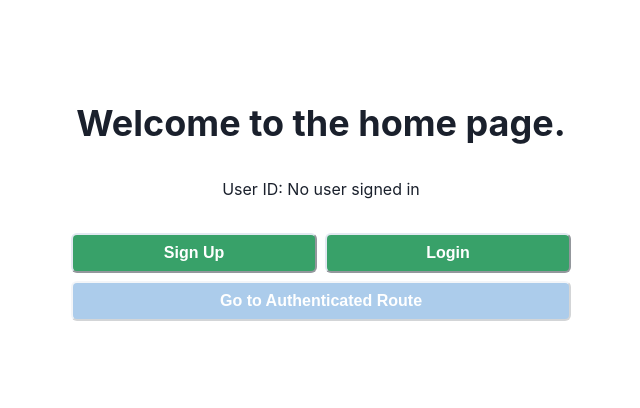
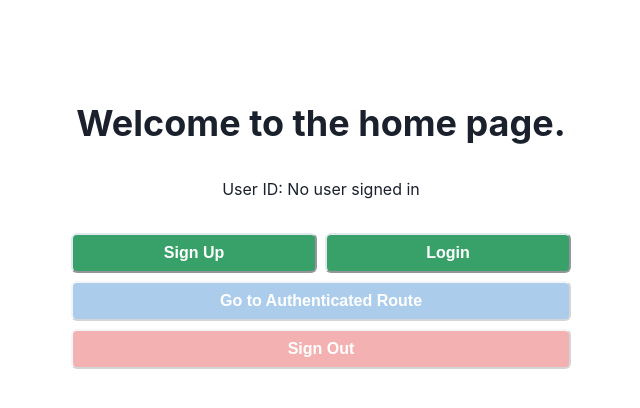
Before and after one commit to CSC4350-MW1/ScramblePass, a Next.js app in the folder scramble_password/: page / in a window 1280 px wide. Shown: the top 408 px of the page, without its empty margins (319-959 px from the left). Built offline with nearby package versions, Linux system fonts and the light colour scheme; no server answers.

Commit message:
add sign in button to home page

```diff
--- a/scramble_password/pages/index.js
+++ b/scramble_password/pages/index.js
@@ -1,4 +1,5 @@
 import { useAuth } from "./../auth";
+import { auth } from "../firebaseClient";
 import Container from "../component/Container";
 import { Flex, Box, Button, Text, Heading, Stack, Link } from "@chakra-ui/react";
 
@@ -37,6 +38,13 @@ export default function Home() {
             </Button>
           </Link>
 
+          {/* Sign Out button */}
+          <Button width={"100%"} variant="solid" colorScheme="red" isDisabled={!user}
+            onClick={async () => {
+              await auth.signOut();
+              window.location.href = "/";
+            }}>Sign Out</Button>
+
         </Box>
       </Flex>
     </Container>
```
